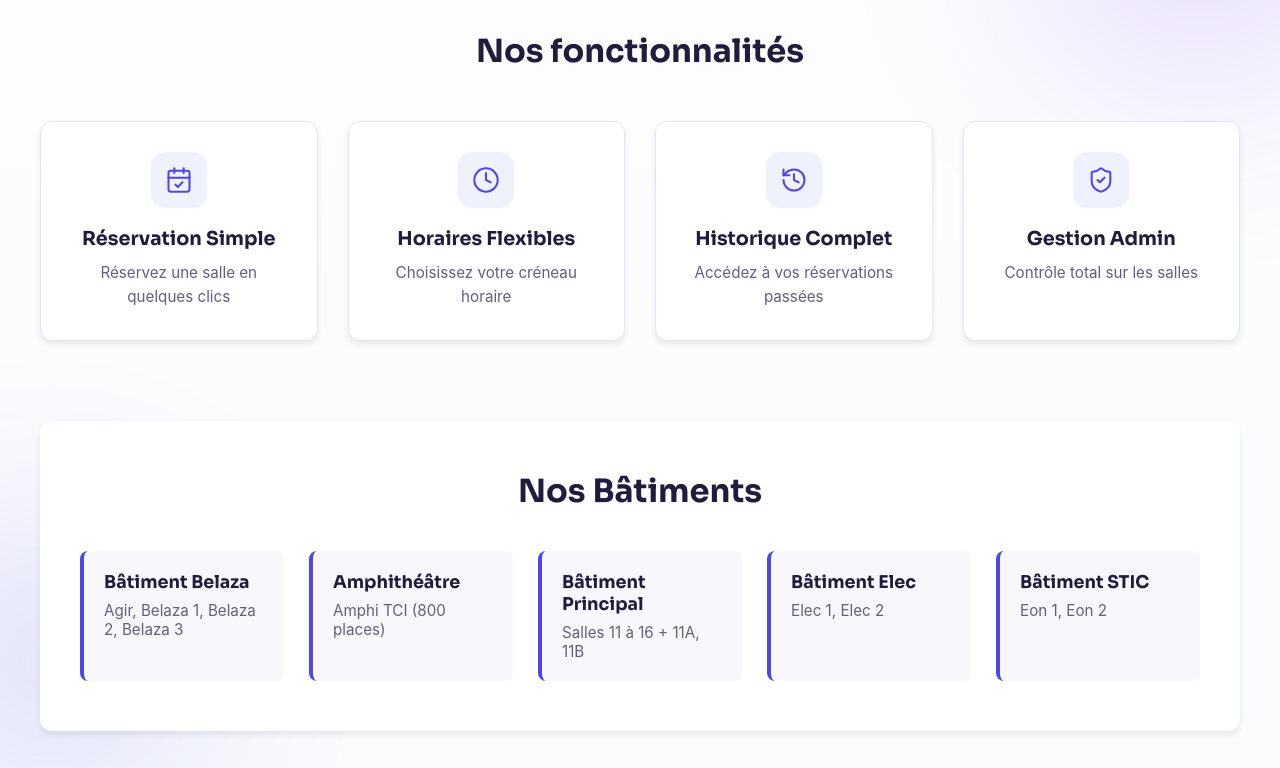
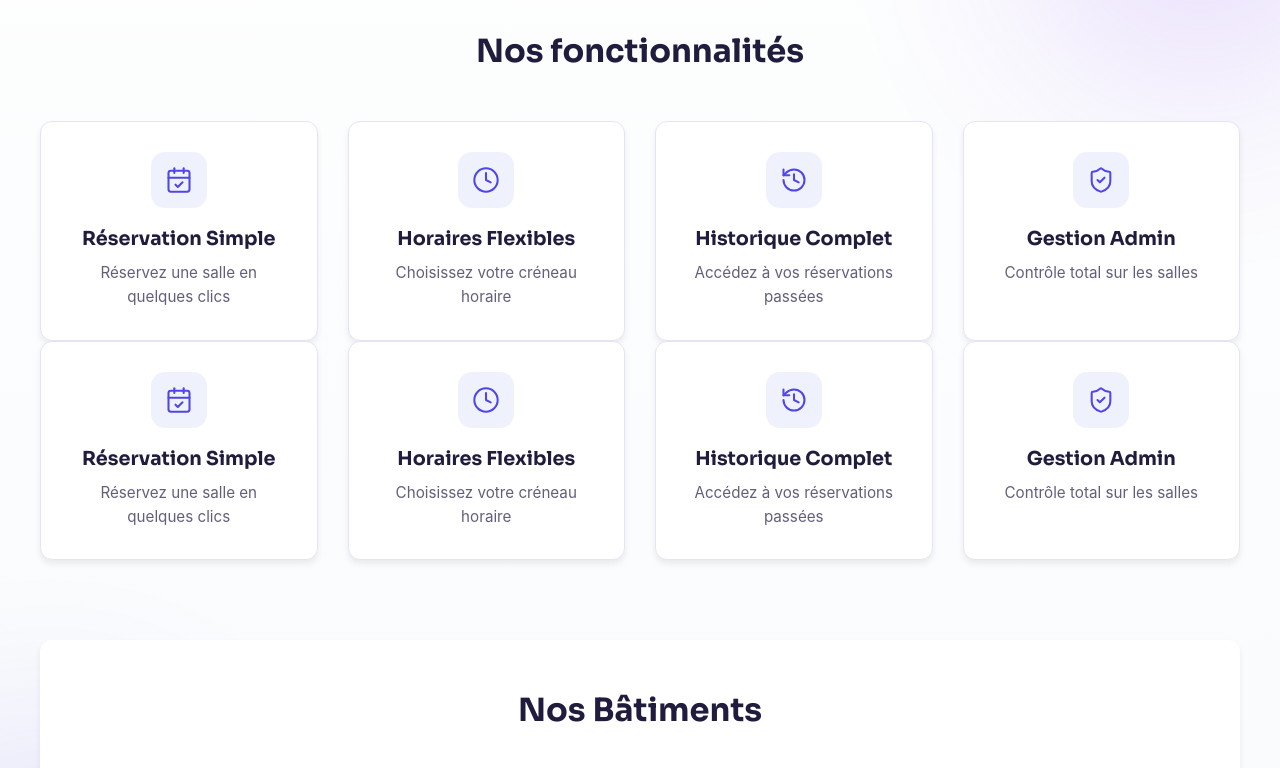
Before and after one commit to rakotomalalasafidy81-lgtm/SalleReserve, a React (Create React App) app in the folder frontend/: page / in a window 1280 px wide. Shown: the part 480-1248 px from the top of the page. Built offline with nearby package versions, Linux system fonts and the light colour scheme; no server answers.

Commit message:
Update Home.js

```diff
--- a/frontend/src/pages/Home.js
+++ b/frontend/src/pages/Home.js
@@ -55,26 +55,32 @@ const Home = () => {
 
         <section className="features">
           <h3>Nos fonctionnalités</h3>
-          <div className="features-grid">
-            <div className="feature-card" style={{ animationDelay: '0.05s' }}>
+          <div className="features-carousel">
+            <div className="features-track">
+              {[0, 1].map((copy) => (
+                <div className="features-grid" key={copy} aria-hidden={copy === 1}>
+                  <div className="feature-card">
                     <div className="feature-icon"><CalendarCheck size={28} strokeWidth={1.75} /></div>
                     <h4>Réservation Simple</h4>
                     <p>Réservez une salle en quelques clics</p>
                   </div>
-            <div className="feature-card" style={{ animationDelay: '0.15s' }}>
+                  <div className="feature-card">
                     <div className="feature-icon"><Clock size={28} strokeWidth={1.75} /></div>
                     <h4>Horaires Flexibles</h4>
                     <p>Choisissez votre créneau horaire</p>
                   </div>
-            <div className="feature-card" style={{ animationDelay: '0.25s' }}>
+                  <div className="feature-card">
                     <div className="feature-icon"><History size={28} strokeWidth={1.75} /></div>
                     <h4>Historique Complet</h4>
                     <p>Accédez à vos réservations passées</p>
                   </div>
-            <div className="feature-card" style={{ animationDelay: '0.35s' }}>
+                  <div className="feature-card">
                     <div className="feature-icon"><ShieldCheck size={28} strokeWidth={1.75} /></div>
                     <h4>Gestion Admin</h4>
                     <p>Contrôle total sur les salles</p>
+                  </div>
+                </div>
+              ))}
             </div>
           </div>
         </section>
```
Lines whose indentation alone changed are shown as unchanged.
